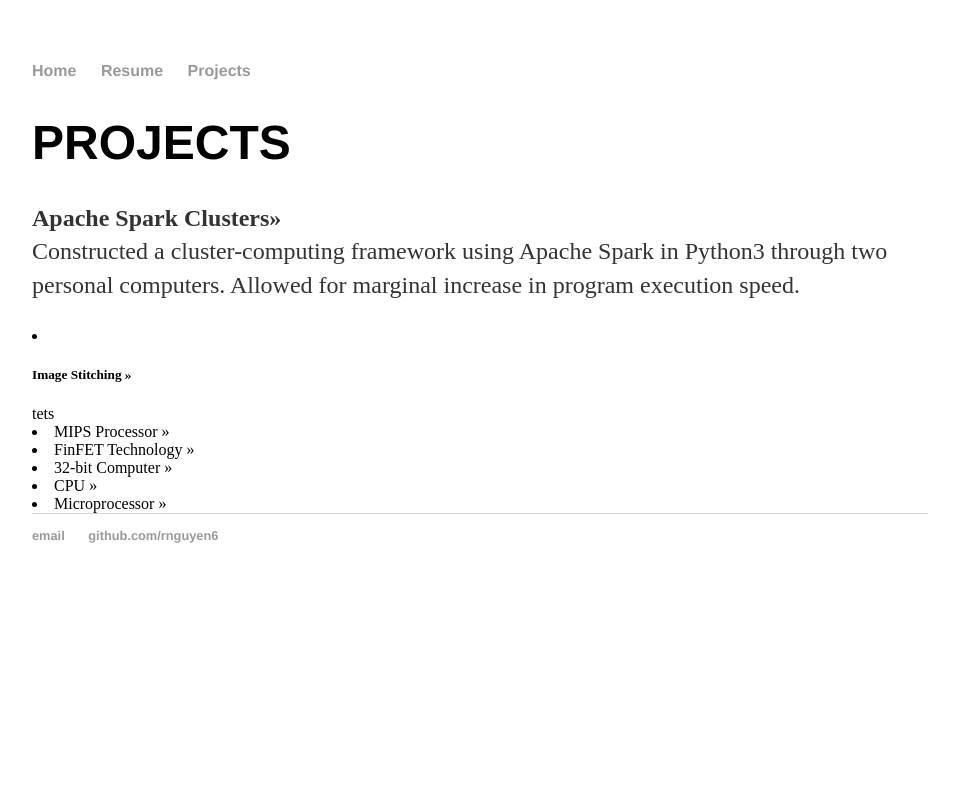
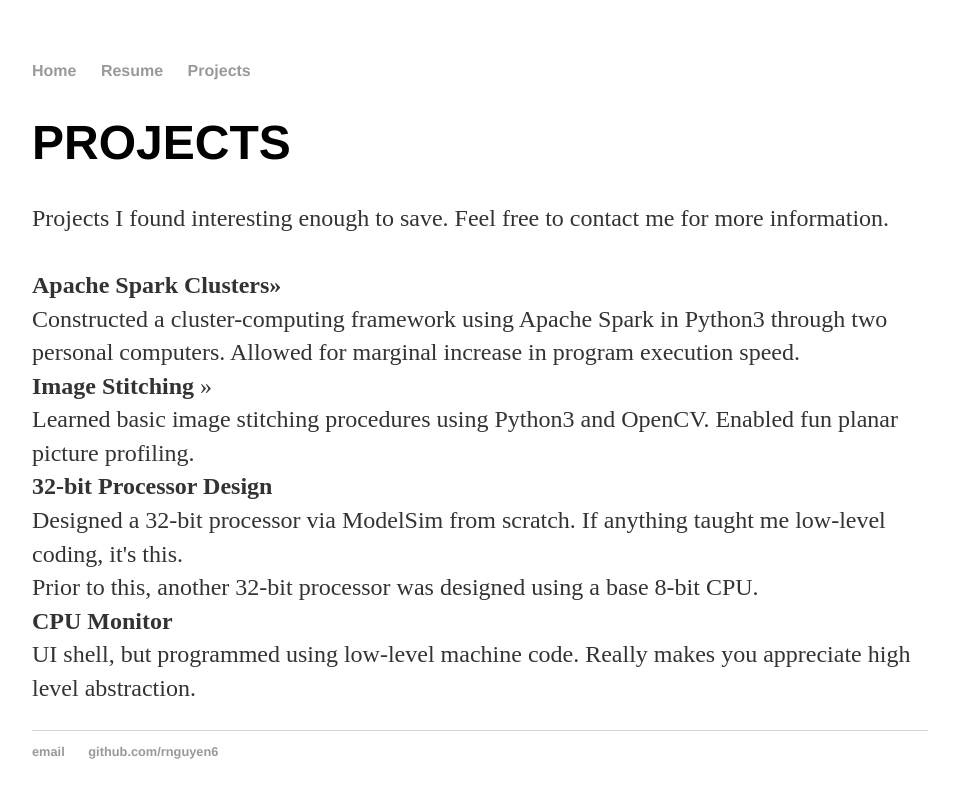
Before and after one commit to rnguyen6/rnguyen6.github.io, a Jekyll site: the page built from projects/index.html, in a window 1280 px wide. Shown: the top 798 px of the page, without its empty margins (160-1119 px from the left). Built offline with Jekyll 4.4.1, drawn with Linux system fonts in a browser that asks for light colours.

Commit message:
Update index.html

```diff
--- a/projects/index.html
+++ b/projects/index.html
@@ -6,17 +6,20 @@
 <div class="blurb">
 	<h1>PROJECTS</h1>
 	<p>
+		Projects I found interesting enough to save. Feel free to contact me for more information.<br><br>
         	<strong>Apache Spark Clusters&raquo;</strong><br>
 		Constructed a cluster-computing framework using Apache Spark in Python3 through two personal computers. Allowed for marginal increase in program execution speed.
-        </p>
+        	<br>
+        	<strong>Image Stitching</strong> &raquo;</h5><br>
+        	Learned basic image stitching procedures using Python3 and OpenCV. Enabled fun planar picture profiling.
+		<br>
+		<strong>32-bit Processor Design</strong><br>
+		Designed a 32-bit processor via ModelSim from scratch. If anything taught me low-level coding, it's this.<br>
+		Prior to this, another 32-bit processor was designed using a base 8-bit CPU.
+		<br>
+		<strong>CPU Monitor</strong><br>
+		UI shell, but programmed using low-level machine code. Really makes you appreciate high level abstraction.
+		<br>
 
-    <li>
-        <h5><span>Image Stitching</span> &raquo;</h5>
-        tets
-    </li>
-    <li><span>MIPS Processor</span> &raquo;</li>
-    <li><span>FinFET Technology</span> &raquo;</li>
-    <li><span>32-bit Computer</span> &raquo;</li>
-    <li><span>CPU</span> &raquo;</li>
-    <li><span>Microprocessor</span> &raquo;</li>
+	</p>
 </div>
```
